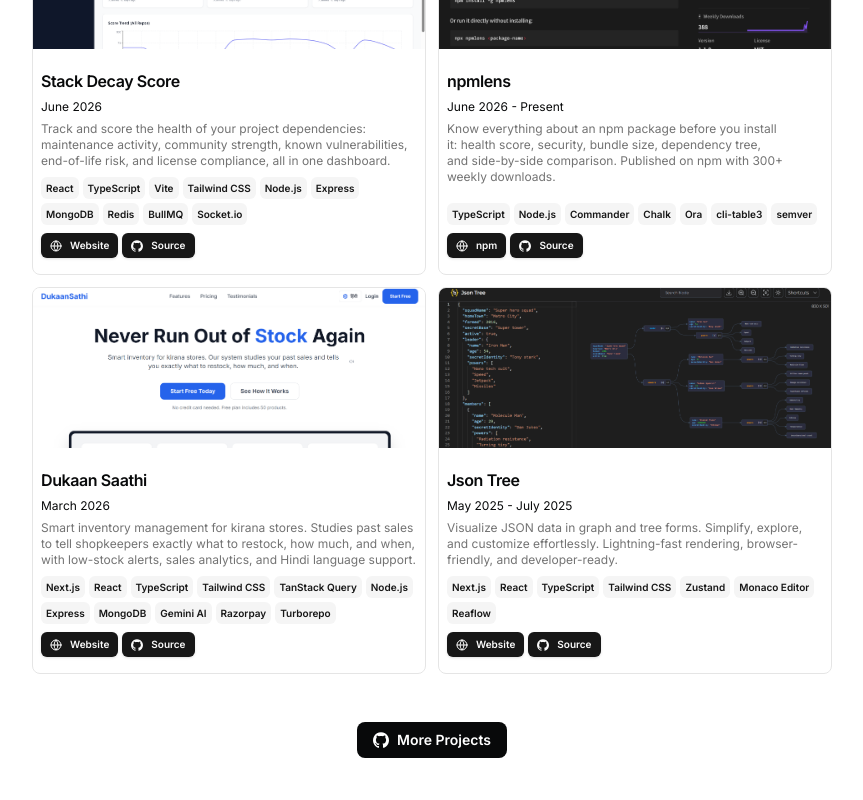
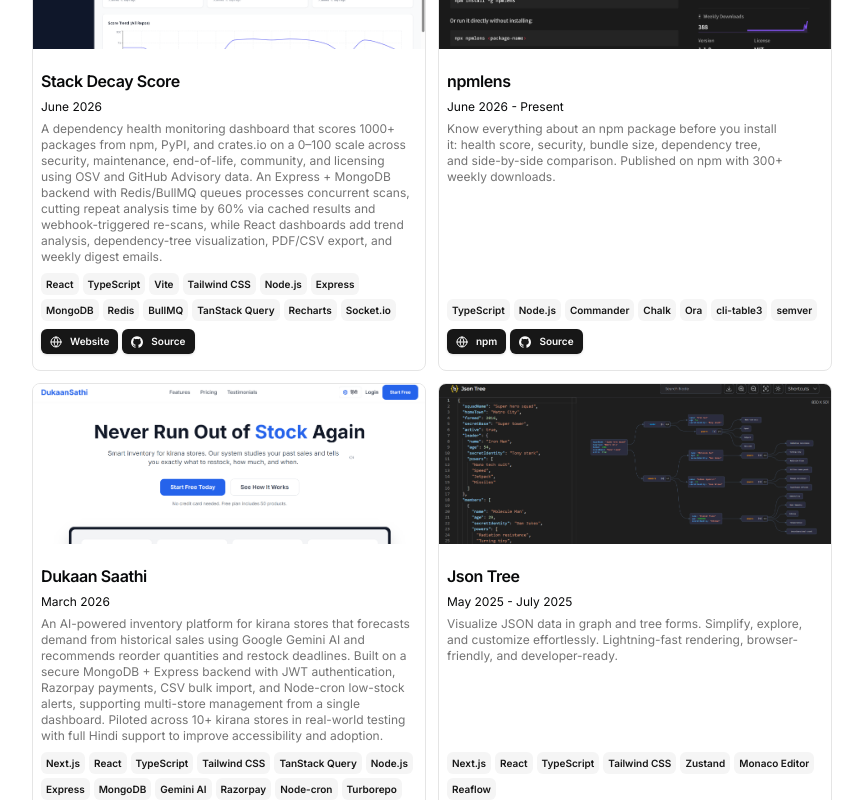
Before and after one commit to iamsurajchahar/portfolio_me, a Next.js app: page / in a window 1280 px wide. Shown: the part 1500-2300 px from the top of the page, without its empty margins (208-1071 px from the left). Built offline with nearby package versions, Linux system fonts and the light colour scheme.

Commit message:
Update project descriptions and metrics from resume

```diff
--- a/src/data/resume.tsx
+++ b/src/data/resume.tsx
@@ -128,7 +128,7 @@ export const DATA = {
       dates: "June 2026",
       active: true,
       description:
-        "Track and score the health of your project dependencies: maintenance activity, community strength, known vulnerabilities, end-of-life risk, and license compliance, all in one dashboard.",
+        "A dependency health monitoring dashboard that scores 1000+ packages from npm, PyPI, and crates.io on a 0–100 scale across security, maintenance, end-of-life, community, and licensing using OSV and GitHub Advisory data. An Express + MongoDB backend with Redis/BullMQ queues processes concurrent scans, cutting repeat analysis time by 60% via cached results and webhook-triggered re-scans, while React dashboards add trend analysis, dependency-tree visualization, PDF/CSV export, and weekly digest emails.",
       technologies: [
         "React",
         "TypeScript",
@@ -139,6 +139,8 @@ export const DATA = {
         "MongoDB",
         "Redis",
         "BullMQ",
+        "TanStack Query",
+        "Recharts",
         "Socket.io",
       ],
       links: [
@@ -193,7 +195,7 @@ export const DATA = {
       dates: "March 2026",
       active: true,
       description:
-        "Smart inventory management for kirana stores. Studies past sales to tell shopkeepers exactly what to restock, how much, and when, with low-stock alerts, sales analytics, and Hindi language support.",
+        "An AI-powered inventory platform for kirana stores that forecasts demand from historical sales using Google Gemini AI and recommends reorder quantities and restock deadlines. Built on a secure MongoDB + Express backend with JWT authentication, Razorpay payments, CSV bulk import, and Node-cron low-stock alerts, supporting multi-store management from a single dashboard. Piloted across 10+ kirana stores in real-world testing with full Hindi support to improve accessibility and adoption.",
       technologies: [
         "Next.js",
         "React",
@@ -205,6 +207,7 @@ export const DATA = {
         "MongoDB",
         "Gemini AI",
         "Razorpay",
+        "Node-cron",
         "Turborepo",
       ],
       links: [
```
